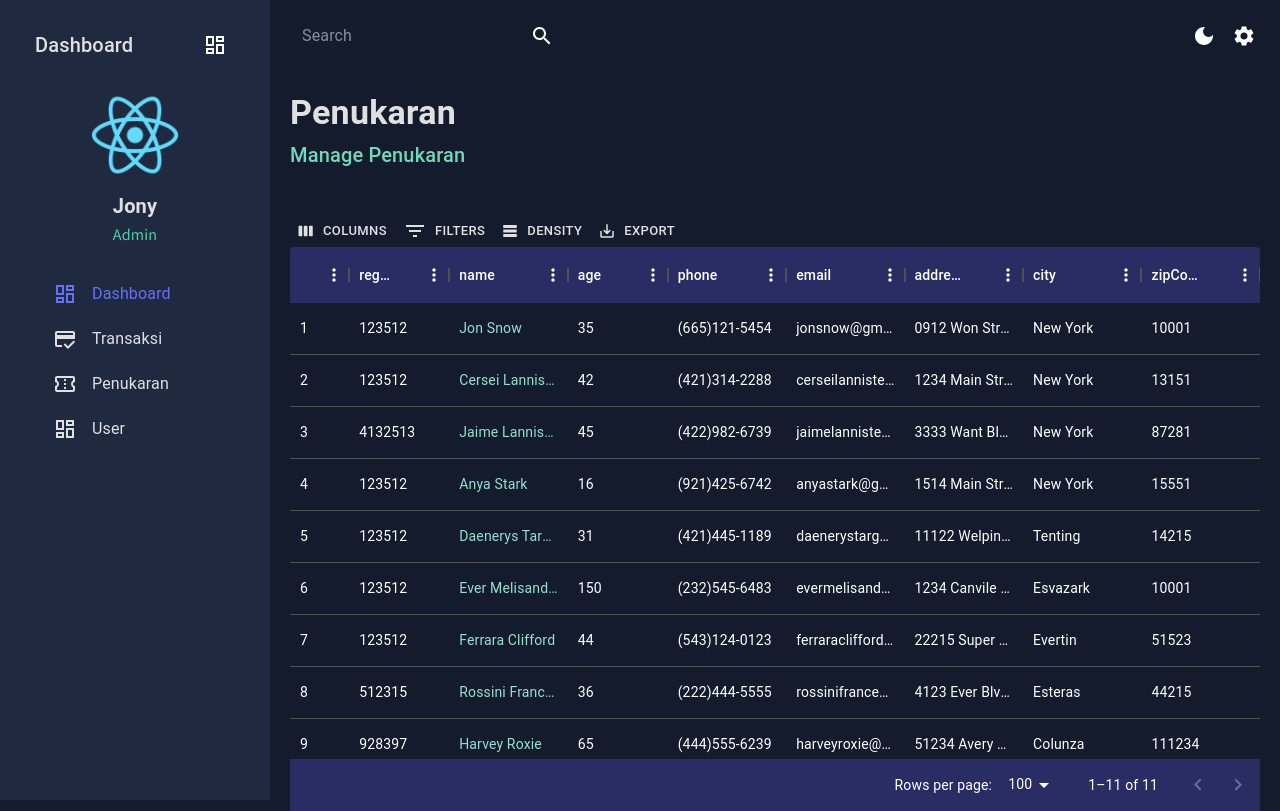
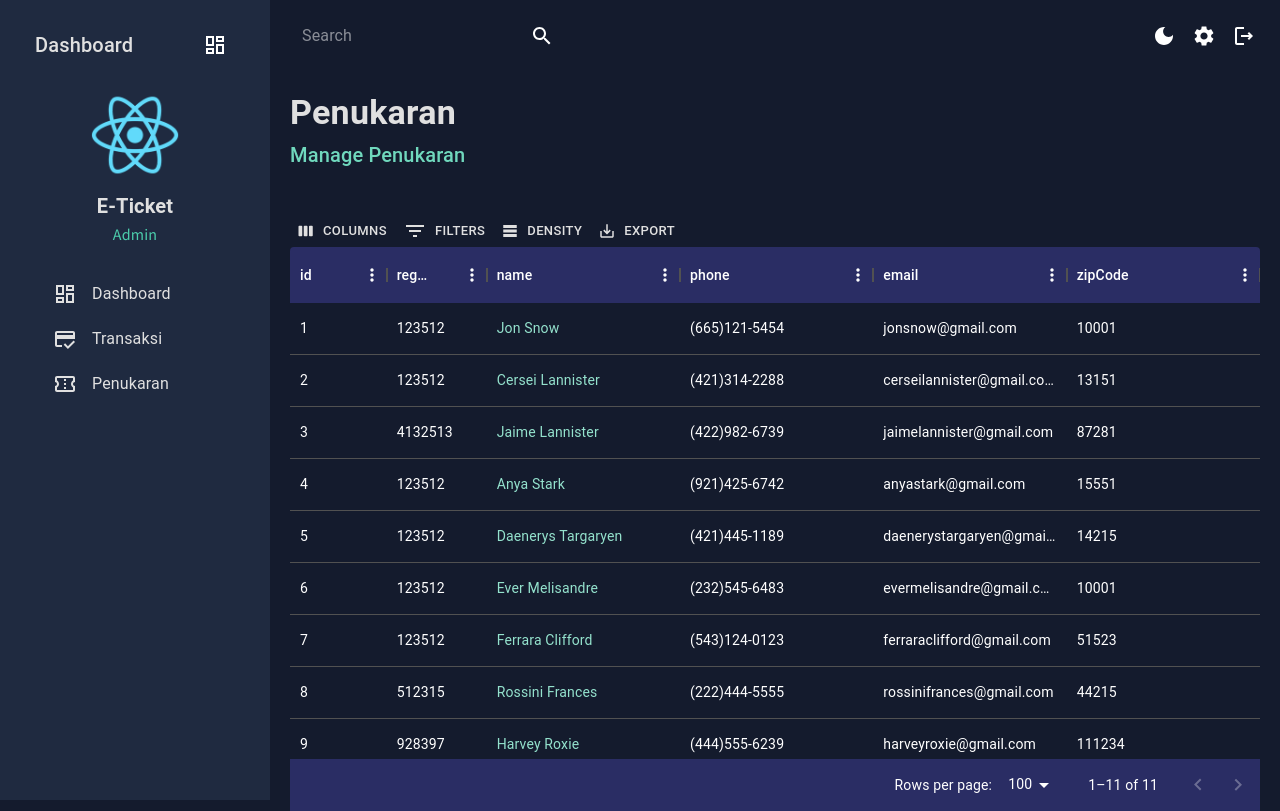
Before and after one commit to mas-fahmi/e-ticket-prototype, a React (Create React App) app in the folder frontend/: page /penukaran in a window 1280 px wide. Built offline with nearby package versions, Linux system fonts and the light colour scheme.

Commit message:
update table

```diff
--- a/frontend/src/scenes/global/Barside.jsx
+++ b/frontend/src/scenes/global/Barside.jsx
@@ -28,7 +28,7 @@ const Barside = () => {
   const theme = useTheme();
   const colors = tokens(theme.palette.mode);
   const [isCollapsed, setIsCollapsed] = useState(false);
-  const [selected, setSelected] = useState("Dashboard");
+  const [selected, setSelected] = useState();
 
 
   return (
@@ -94,7 +94,7 @@ const Barside = () => {
                   fontWeight="bold"
                   sx={{ m: "10px 0 0 0" }}
                 >
-                  Jony
+                  E-Ticket
                 </Typography>
                 <Typography variant="h7" color={colors.greenAccent[500]}>
                   Admin
@@ -125,13 +125,6 @@ const Barside = () => {
               selected={selected}
               setselected={setSelected}
             />
-            <Item
-              title="User"
-              to="/User"
-              icon={<DashboardOutlinedIcon />}
-              selected={selected}
-              setselected={setSelected}
-            />
           </Box>
         </Menu>
       </ProSidebar>
--- a/frontend/src/scenes/global/Topbar.jsx
+++ b/frontend/src/scenes/global/Topbar.jsx
@@ -4,6 +4,7 @@ import InputBase from "@mui/material/InputBase";
 import LightModeOutlinedIcon from "@mui/icons-material/LightMode";
 import DarkModeOutlinedIcon from "@mui/icons-material/DarkMode";
 import SettingsOutlinedIcon from "@mui/icons-material/Settings";
+import LogoutOutlinedIcon from '@mui/icons-material/LogoutOutlined';
 import SearchIcon from "@mui/icons-material/Search";
 import { ColorModeContext, tokens } from "../../theme";
 
@@ -38,6 +39,9 @@ const Topbar = () => {
         <IconButton>
             <SettingsOutlinedIcon/>
         </IconButton>
+        <IconButton>
+            <LogoutOutlinedIcon/>
+        </IconButton>
       </Box>
     </Box>
   );
--- a/frontend/src/scenes/penukaran/index.jsx
+++ b/frontend/src/scenes/penukaran/index.jsx
@@ -17,13 +17,6 @@ const Penukaran = () => {
       cellClassName: "name-column--cell",
     },
     {
-      field: "age",
-      headername: "Age",
-      type: "number",
-      headerAlign: "left",
-      align: "left",
-    },
-    {
       field: "phone",
       headername: "Phone Number",
       flex: 1,
@@ -31,16 +24,6 @@ const Penukaran = () => {
     {
       field: "email",
       headername: "Email",
-      flex: 1,
-    },
-    {
-      field: "address",
-      headername: "Address",
-      flex: 1,
-    },
-    {
-      field: "city",
-      headername: "City",
       flex: 1,
     },
     {
--- a/frontend/src/scenes/transaksi/index.jsx
+++ b/frontend/src/scenes/transaksi/index.jsx
@@ -17,13 +17,6 @@ const Transaksi = () => {
       headername: "Name",
       flex: 1,
       cellClassName: "name-column--cell",
-    },
-    {
-      field: "age",
-      headername: "Age",
-      type: "number",
-      headerAlign: "left",
-      align: "left",
     },
     {
       field: "phone",
```
